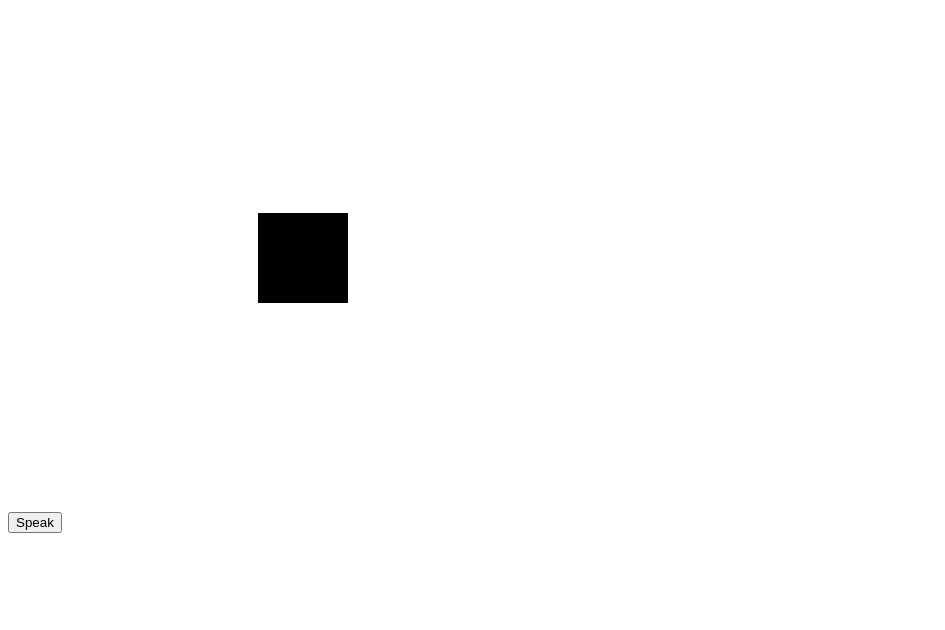
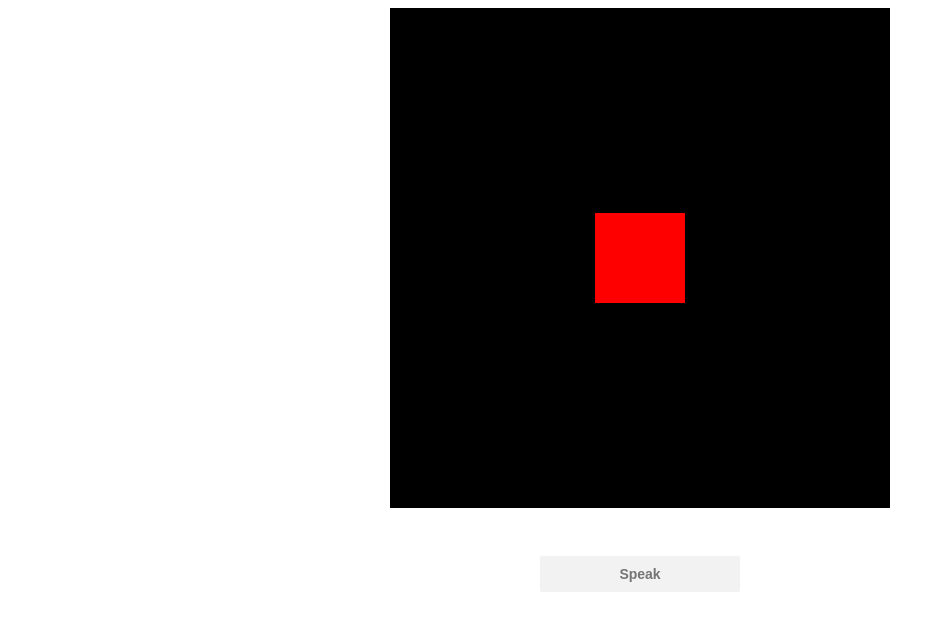
Before and after one commit to Aayush-Shukla/speech-recog, a plain HTML site: page index.html in a window 1280 px wide. Shown: the whole page, without its empty margins (0-945 px from the left). Drawn offline with Linux system fonts and the light colour scheme.

Commit message:
style changes

```diff
--- a/index.html
+++ b/index.html
@@ -9,12 +9,14 @@
         <title></title>
         <meta name="description" content="">
         <meta name="viewport" content="width=device-width, initial-scale=1">
-        <link rel="stylesheet" href="">
+        <link rel="stylesheet" href="style.css">
     </head>
     <body>
         <div class="col"> <canvas id="canvas" width="500" height="500"></canvas></div>
 
+
         <button onclick="startRecognition()"> Speak </button>
+        <div class="command-box"><h3 id="command"></h3></div>
 
         <script src="script.js" async defer></script>
     </body>
--- a/script.js
+++ b/script.js
@@ -11,18 +11,22 @@ recognition.lang = 'en-GB';
 recognition.interimResults = false;
 
 
+var showText=document.getElementById("command")
 
 recognition.onresult = function(event) {
+
     console.log(event)
     var last = event.results.length - 1;
     var command = event.results[last][0].transcript;
+    showText.innerHTML=`Commad Recieved: ${command}`
+
     console.log(command)
-    if(command.toLowerCase() === 'move up'){
-        pos-=step
+    if(command.toLowerCase().includes("up")){
+        posY-=step
         drawSquare()
     }
-    else if (command.toLowerCase() === 'move down'){
-        pos+=step
+    else if (command.toLowerCase().includes("down")){
+        posY+=step
         drawSquare()
     }
     }
@@ -40,6 +44,8 @@ recognition.onspeechend = function() {
 
 
 function startRecognition(){
+
+    showText.innerHTML=''
 recognition.start();
 
 
@@ -50,8 +56,10 @@ let ctx=canvas.getContext('2d');
 
 var size=90
 var step=40
+var posX=canvas.width/2-size/2
 
-var pos=canvas.height/2-size/2
+var posY=canvas.height/2-size/2
+
 
 // ctx.Fill();'
 
@@ -60,7 +68,8 @@ function drawSquare(){
     ctx.clearRect(0,0,canvas.width,canvas.height)
 
     ctx.beginPath();
-ctx.fillRect(canvas.width/2, pos,size, size);
+    ctx.fillStyle="red"
+ctx.fillRect(posX, posY,size, size);
 
 }
 
--- /dev/null
+++ b/style.css
@@ -0,0 +1,41 @@
+canvas{
+    background-color: black;
+    padding-left: 0;
+    padding-right: 0;
+    margin-left: auto;
+    margin-right: auto;
+    display: block;
+
+}
+
+button{
+    display: block;
+    margin-top:0.5in;
+    margin-left: auto;
+    margin-right: auto;
+    border-radius: 2px;
+    background: #f2f2f2;
+    border: 1px solid #f2f2f2;
+    color: #757575;
+    cursor: default;
+    font-size: 14px;
+    font-weight: bold;
+    width: 200px;
+    padding: 0 16px;
+    height:36px;
+}
+
+button:hover {
+    box-shadow: 0 1px 1px rgba(0,0,0,0.1);
+    background: red;
+    border: 1px solid #c6c6c6;
+    box-shadow: 0 1px 1px rgba(0,0,0,0.1);
+    color: #222;
+}
+
+.command-box{
+
+    text-align: center;
+
+
+}
```
